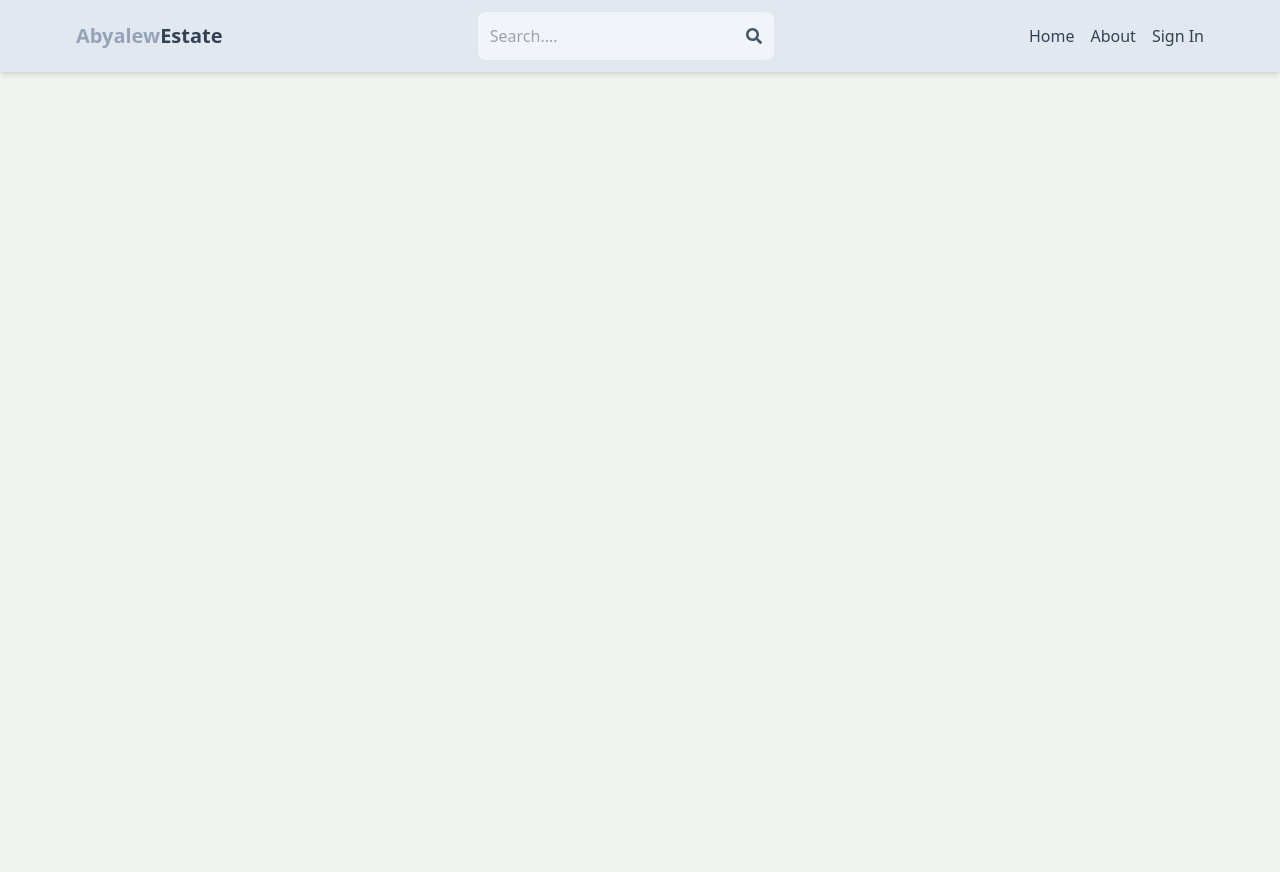
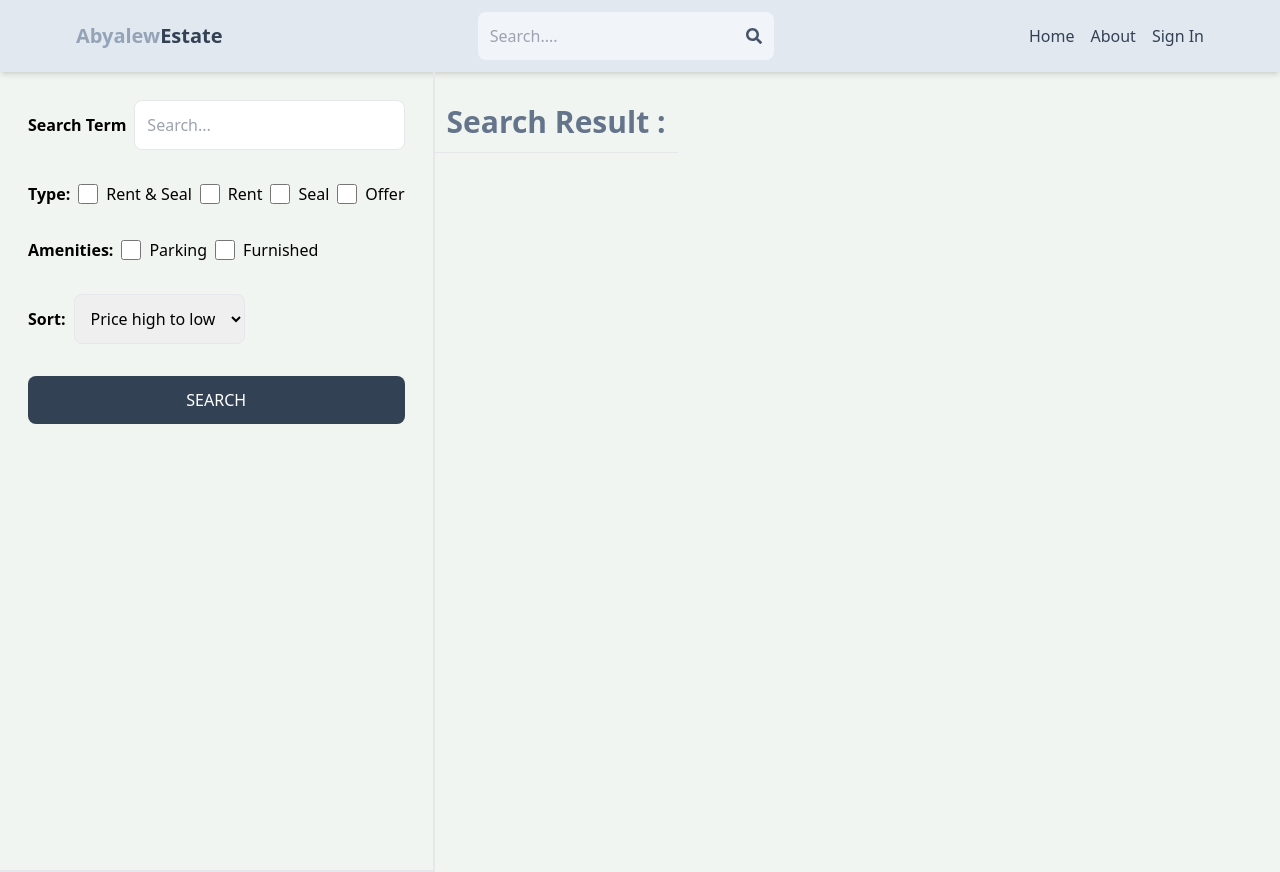
Before and after one commit to AbyalewLobe/Real-Estate-App-using-MERN-and-Tailwind-css, a React (Vite) app in the folder client/: page /search in a window 1280 px wide. Before the commit the page ends 800 px from the top, so only its background shows below. Built offline with nearby package versions, Linux system fonts and the light colour scheme; no server answers.

Commit message:
Create search page UI

```diff
--- a/client/src/App.jsx
+++ b/client/src/App.jsx
@@ -10,6 +10,7 @@
 import CreateListing from "./pages/CreateListing";
 import UpdateListing from "./pages/UpdateListing";
 import Listing from "./pages/Listing";
+import Search from "./pages/Search";
 
 export default function App() {
   return (
@@ -20,7 +21,7 @@
         <Route path="/sign-in" element={<SignIn />} />
         <Route path="/sign-up" element={<SignUp />} />
         <Route path="/listing/:listingId" element={<Listing />} />
-
+        <Route path="/search" element={<Search />} />
         <Route element={<PrivateRoute />}>
           <Route path="/profile" element={<Profile />} />
           <Route path="/create-listing" element={<CreateListing />} />
--- /dev/null
+++ b/client/src/pages/Search.jsx
@@ -0,0 +1,78 @@
+import React from "react";
+
+export default function Search() {
+  return (
+    <div className="flex flex-col md:flex-row">
+      <div className="p-7 border-b-2 md:border-r-2 md:min-h-screen ">
+        <form className="flex flex-col gap-8">
+          <div className="flex items-center gap-2">
+            <label className="whitespace-nowrap font-semibold">
+              Search Term
+            </label>
+            <input
+              type="text"
+              id="searchTerm"
+              placeholder="Search..."
+              className="border rounded-lg p-3 w-full"
+            />
+          </div>
+          <div className="flex gap-2 flex-wrap items-center">
+            <label className="font-semibold">Type:</label>
+            <div className="flex gap-2">
+              <input type="checkbox" id="all" className="w-5" />
+              <span>Rent & Seal</span>
+            </div>
+            <div className="flex gap-2">
+              <input type="checkbox" id="rent" className="w-5" />
+              <span>Rent</span>
+            </div>
+            <div className="flex gap-2">
+              <input type="checkbox" id="seal" className="w-5" />
+              <span>Seal</span>
+            </div>
+            <div className="flex gap-2">
+              <input type="checkbox" id="offer" className="w-5" />
+              <span>Offer</span>
+            </div>
+          </div>
+          <div className="flex gap-2 flex-wrap items-center">
+            <label className="font-semibold">Amenities:</label>
+            <div className="flex gap-2">
+              <input type="checkbox" id="parking" className="w-5" />
+              <span>Parking</span>
+            </div>
+            <div className="flex gap-2">
+              <input type="checkbox" id="furnished" className="w-5" />
+              <span>Furnished</span>
+            </div>
+          </div>
+          <div className="flex items-center gap-2">
+            <label className="font-semibold">Sort:</label>
+            <select id="sort_order" className="border rounded-lg p-3">
+              <option className="hover:bg-slate-600 hover:text-white">
+                Price high to low
+              </option>
+              <option className="hover:bg-slate-600 hover:text-white">
+                Price low to high
+              </option>
+              <option className="hover:bg-slate-600 hover:text-white">
+                Latest
+              </option>
+              <option className="hover:bg-slate-600 hover:text-white">
+                Older
+              </option>
+            </select>
+          </div>
+          <button className="bg-slate-700 text-white p-3 rounded-lg uppercase hover:opacity-95">
+            Search
+          </button>
+        </form>
+      </div>
+      <div>
+        <h1 className="text-3xl font-semibold border-b p-3  mt-5 text-slate-500">
+          Search Result :
+        </h1>
+      </div>
+    </div>
+  );
+}
```
